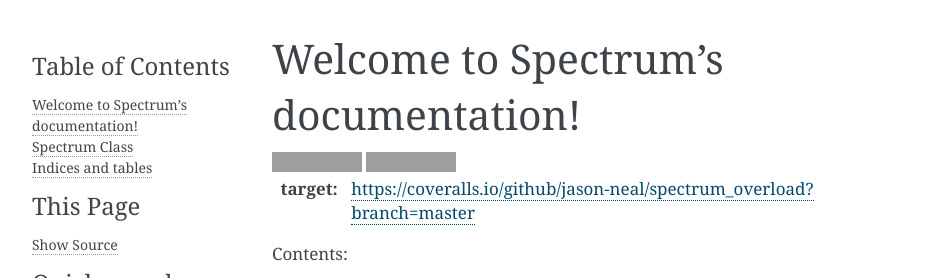
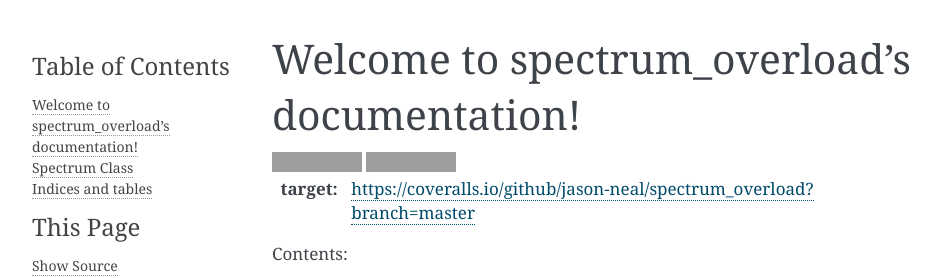
Before and after one commit to jason-neal/spectrum_overload, a Sphinx documentation site: the page built from docs/index.rst, in a window 1280 px wide, cut to the strip 0-278 px from the top of the page. Shown: the whole strip, without its empty margins (148-1088 px from the left). Built offline with Sphinx 7.4.7, drawn with Linux system fonts in a browser that asks for light colours; grey boxes are pictures that could not be loaded.

Commit message:
Changing name to spectrum_overload where it is mentioned.
To reflect changes to github name. Another python package is already
called spectrum.

```diff
--- a/docs/index.rst
+++ b/docs/index.rst
@@ -3,7 +3,7 @@
    You can adapt this file completely to your liking, but it should at least
    contain the root `toctree` directive.
 
-Welcome to Spectrum's documentation!
+Welcome to spectrum_overload's documentation!
 ====================================
 .. image:: https://travis-ci.org/jason-neal/spectrum_overload.svg?branch=master
     :target: https://travis-ci.org/jason-neal/spectrum_overload
@@ -17,14 +17,14 @@ Contents:
 .. toctree::
    :maxdepth: 2
 
-.. automodule:: spectrum
+.. automodule:: spectrum_overload
 
 Spectrum Class
 ==============
 
 A python class to contain a spectrum. The operators have been overloaded so that you can easily combine spectra.
 
-.. autoclass:: spectrum.Spectrum
+.. autoclass:: spectrum_overload.Spectrum
    :members:
 
 Indices and tables
```
Also changed, not shown: README.md (+1 -2 lines), setup.py (+6 -6 lines).
